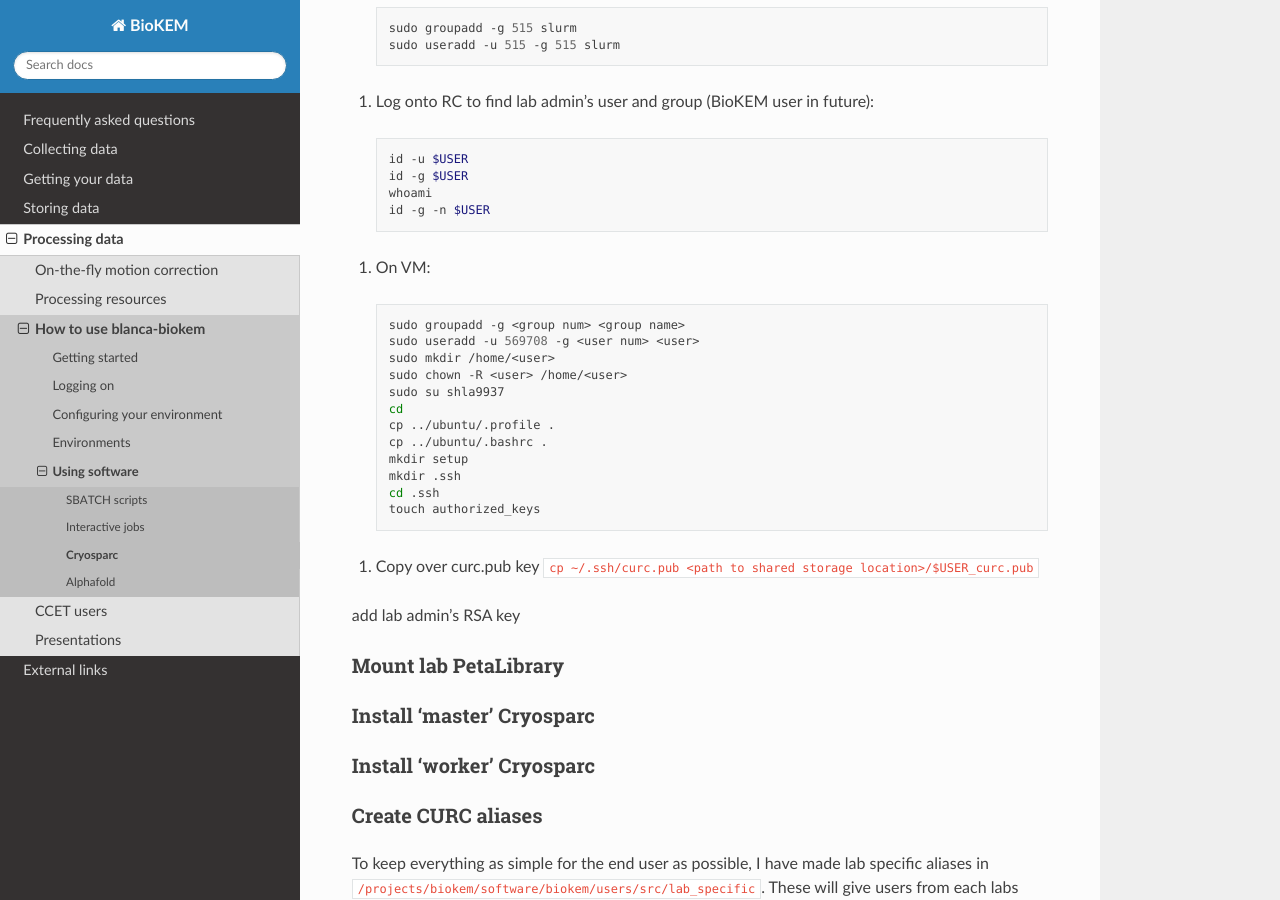
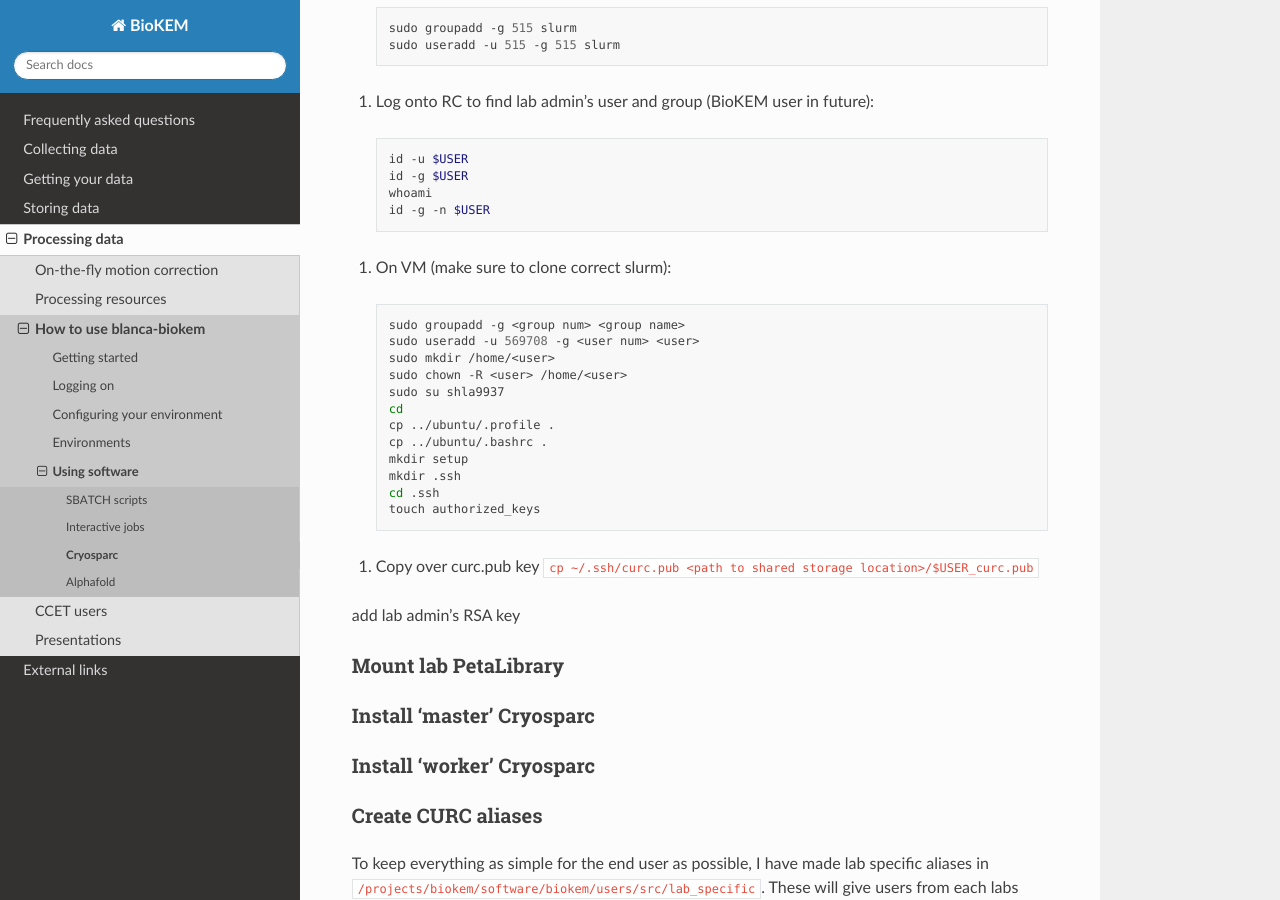
Before and after one commit to CU-BioKEM/user-guide, a Sphinx documentation site: the page built from docs/source/processing/using_software/cryosparc.rst, in a window 1280 px wide and 900 px high, scrolled down 2814 px. Built offline with Sphinx 7.4.7 and the Read the Docs theme 2.0.0, drawn with Linux system fonts in a browser that asks for light colours.

Commit message:
more cryosparc

```diff
--- a/docs/source/processing/using_software/cryosparc.rst
+++ b/docs/source/processing/using_software/cryosparc.rst
@@ -114,16 +114,13 @@ permission to submit jobs. We will be using a variation of `this <https://curc.r
 
     sudo apt-get update
     sudo apt install -y libmysqlclient-dev libjwt-dev munge gcc make
-
 #. Check SLURM version (on RC):
-
   .. code-block:: bash
 
     ml slurm/alpine
     sbatch --version
 
 #. On VM:
-
   .. code-block:: bash
 
     cd /opt
@@ -137,7 +134,6 @@ permission to submit jobs. We will be using a variation of `this <https://curc.r
     sudo nano slurm.conf
     ControlMachine=alpine-slurmctl1.rc.int.colorado.edu
     BackupController=alpine-slurmctl2.rc.int.colorado.edu
-
 #. Edit ``/etc/default/useradd`` -> ``SHELL=/bin/sh`` to ``SHELL=bin/bash``
 #. Make slurm user and group
 
@@ -155,7 +151,7 @@ permission to submit jobs. We will be using a variation of `this <https://curc.r
     whoami
     id -g -n $USER
 
-#. On VM:
+#. On VM (make sure to clone correct slurm):
 
   .. code-block:: bash
 
```
